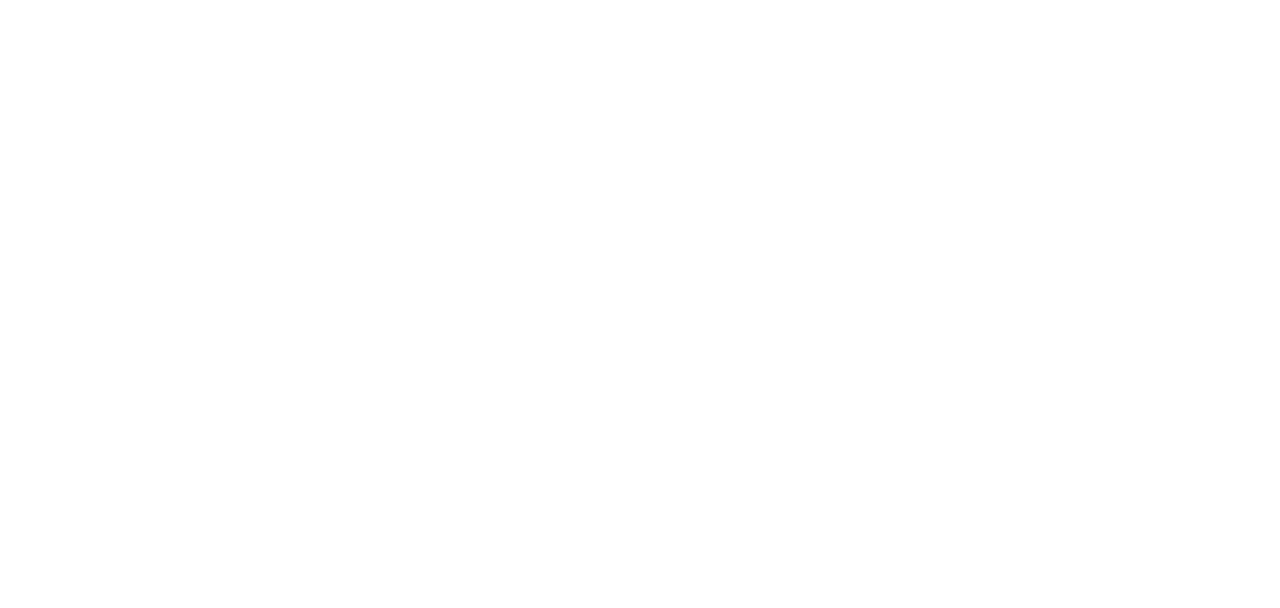
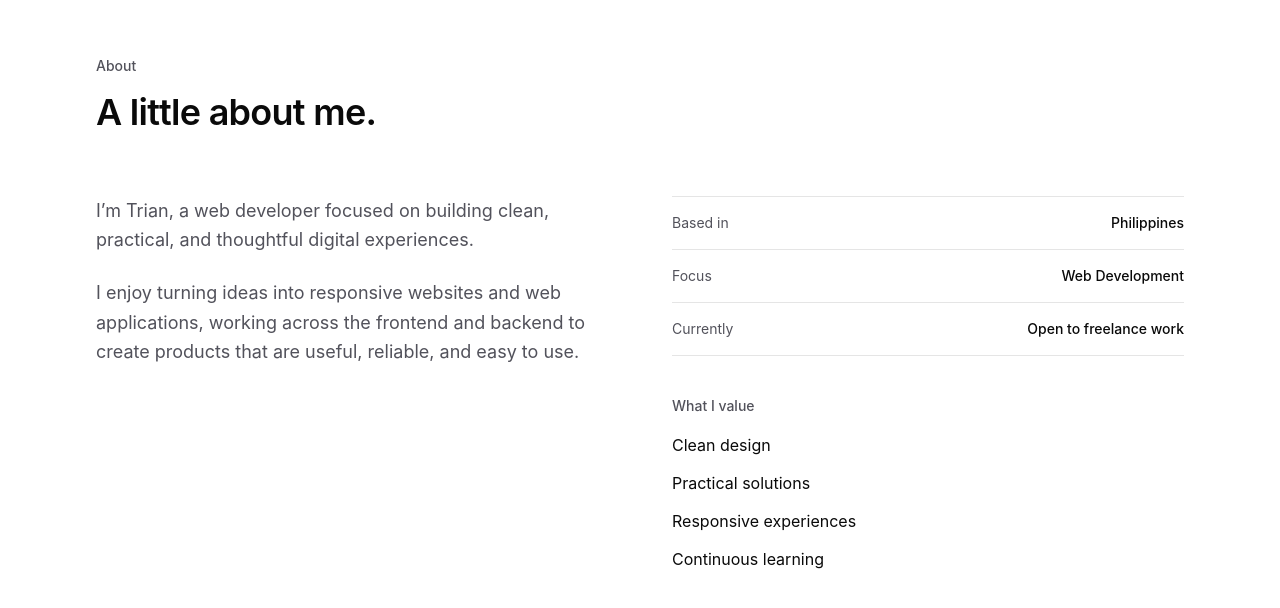
Before and after one commit to danieltriandavan25-a11y/trian-davan-portfolio, a React (Vite) app: page / in a window 1280 px wide. Shown: the part 2935-3543 px from the top of the page. Before the commit the page ends 2863 px from the top, so only its background shows below. Built offline with nearby package versions, Linux system fonts and the light colour scheme.

Commit message:
feat: add about section

```diff
--- a/src/App.jsx
+++ b/src/App.jsx
@@ -2,6 +2,7 @@ import Navbar from "@/components/layout/Navbar";
 import Hero from "@/sections/Hero";
 import SelectedWork from "@/sections/SelectedWork";
 import Services from "@/sections/Services";
+import About from "@/sections/About";
 
 export default function App() {
   return (
@@ -12,8 +13,9 @@ export default function App() {
   <Hero />
   <SelectedWork />
   <Services />
+  <About />
 
-  {/* Skills, About, How I Work, Contact
+  {/* Skills, How I Work, Contact
       are added in later phases. */}
 </main>
     </div>
--- /dev/null
+++ b/src/sections/About.jsx
@@ -0,0 +1,96 @@
+import Container from "@/components/layout/Container";
+
+const INFO = [
+  { label: "Based in", value: "Philippines" },
+  { label: "Focus", value: "Web Development" },
+  { label: "Currently", value: "Open to freelance work" },
+];
+
+const VALUES = [
+  "Clean design",
+  "Practical solutions",
+  "Responsive experiences",
+  "Continuous learning",
+];
+
+/**
+ * About — Phase 5.
+ * Two-column continuation of Hero: bio copy on the left, a compact
+ * info grid + "What I value" list on the right. Same spacing rhythm,
+ * borders, and typography tokens as Selected Work and Services.
+ */
+export default function About() {
+  return (
+    <section
+      id="about"
+      aria-labelledby="about-heading"
+      className="py-24 md:py-32"
+    >
+      <Container>
+        <div className="mb-12 md:mb-16">
+          <p className="text-sm font-medium text-[var(--color-ink-muted)]">
+            About
+          </p>
+
+          <h2
+            id="about-heading"
+            className="mt-4 max-w-2xl text-3xl font-semibold tracking-[-0.02em] text-[var(--color-ink)] md:text-4xl"
+          >
+            A little about me.
+          </h2>
+        </div>
+
+        <div className="grid gap-12 md:grid-cols-2 md:gap-16">
+          {/* Bio copy */}
+          <div className="max-w-xl space-y-6">
+            <p className="text-base leading-relaxed text-[var(--color-ink-muted)] md:text-lg">
+              I&rsquo;m Trian, a web developer focused on building clean,
+              practical, and thoughtful digital experiences.
+            </p>
+            <p className="text-base leading-relaxed text-[var(--color-ink-muted)] md:text-lg">
+              I enjoy turning ideas into responsive websites and web
+              applications, working across the frontend and backend to
+              create products that are useful, reliable, and easy to use.
+            </p>
+          </div>
+
+          {/* Info grid + values */}
+          <div>
+            <div className="border-t border-[var(--color-border)]">
+              {INFO.map((item) => (
+                <div
+                  key={item.label}
+                  className="flex items-center justify-between border-b border-[var(--color-border)] py-4"
+                >
+                  <span className="text-sm text-[var(--color-ink-muted)]">
+                    {item.label}
+                  </span>
+                  <span className="text-sm font-medium text-[var(--color-ink)]">
+                    {item.value}
+                  </span>
+                </div>
+              ))}
+            </div>
+
+            <div className="mt-10">
+              <p className="text-sm font-medium text-[var(--color-ink-muted)]">
+                What I value
+              </p>
+
+              <ul className="mt-4 space-y-3">
+                {VALUES.map((value) => (
+                  <li
+                    key={value}
+                    className="text-sm leading-relaxed text-[var(--color-ink)] md:text-base"
+                  >
+                    {value}
+                  </li>
+                ))}
+              </ul>
+            </div>
+          </div>
+        </div>
+      </Container>
+    </section>
+  );
+}
```
